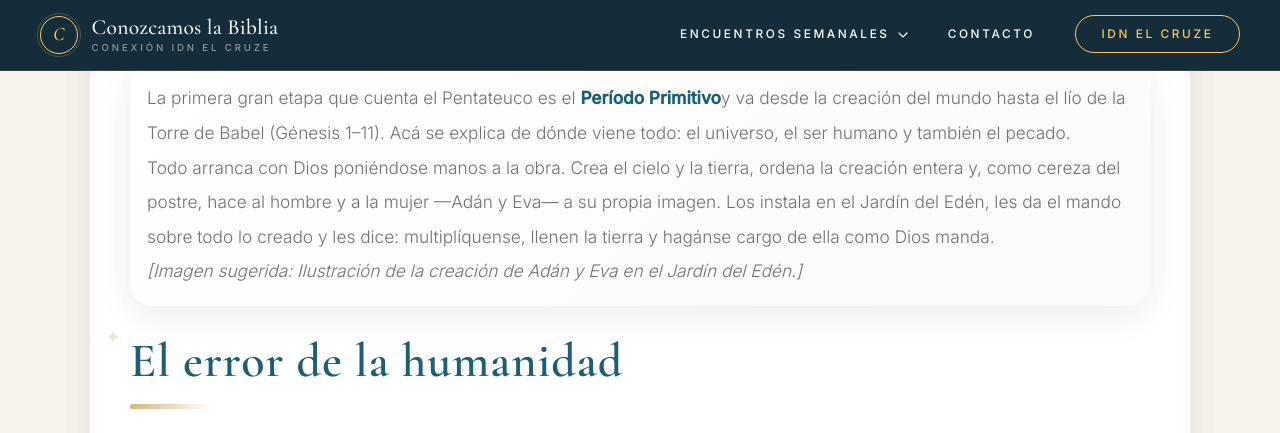
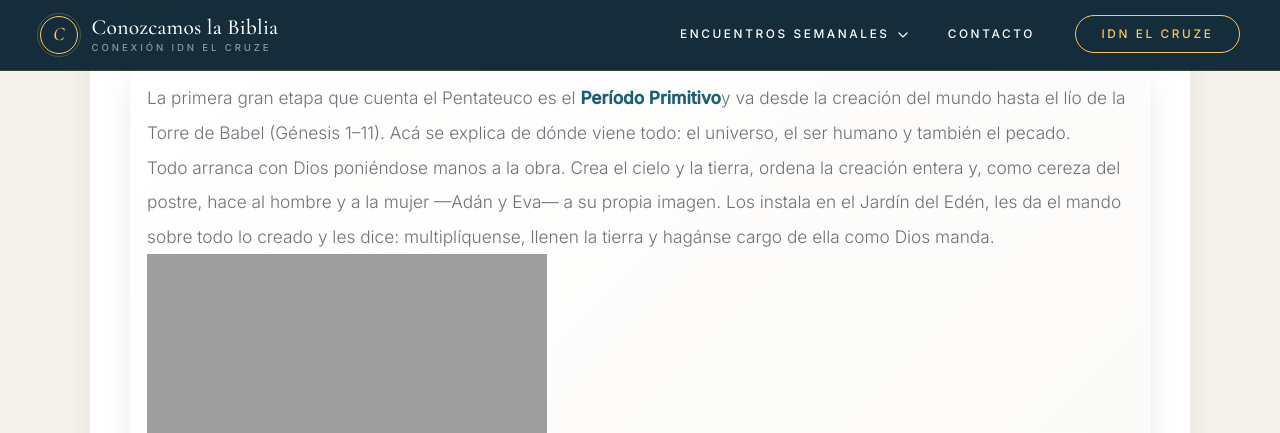
Before and after one commit to iporoma/conozcamoslabiblia, a Jekyll site: the page built from test1.html, in a window 1280 px wide and 900 px high, scrolled down 957 px, cut to the strip 0-433 px from the top of the window. Built offline with Jekyll 4.4.1, drawn with Linux system fonts in a browser that asks for light colours.

Commit message:
Replace suggested image text with actual image

```diff
--- a/test1.html
+++ b/test1.html
@@ -24,7 +24,7 @@ css: encuentros
     <div class="intro-box">
       <p>La primera gran etapa que cuenta el Pentateuco es el <strong>Período Primitivo</strong>y va desde la creación del mundo hasta el lío de la Torre de Babel (Génesis 1–11). Acá se explica de dónde viene todo: el universo, el ser humano y también el pecado.</p>
       <p>Todo arranca con Dios poniéndose manos a la obra. Crea el cielo y la tierra, ordena la creación entera y, como cereza del postre, hace al hombre y a la mujer —Adán y Eva— a su propia imagen. Los instala en el Jardín del Edén, les da el mando sobre todo lo creado y les dice: multiplíquense, llenen la tierra y hagánse cargo de ella como Dios manda.</p>
-      <p><em>[Imagen sugerida: Ilustración de la creación de Adán y Eva en el Jardín del Edén.]</em></p>
+      <img src="https://iporoma.github.io/images/1.jpg" alt="Etapas del periodo">
     </div>
 
     <h2>El error de la humanidad</h2>
```
